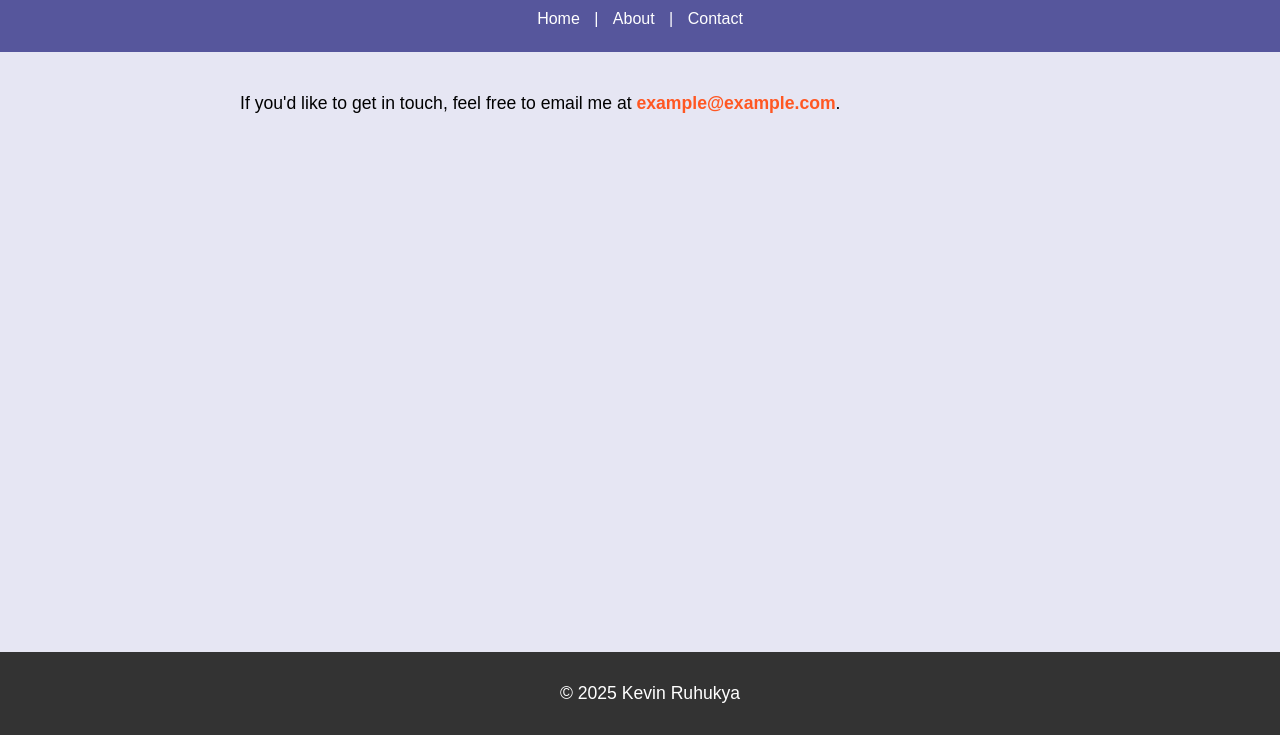
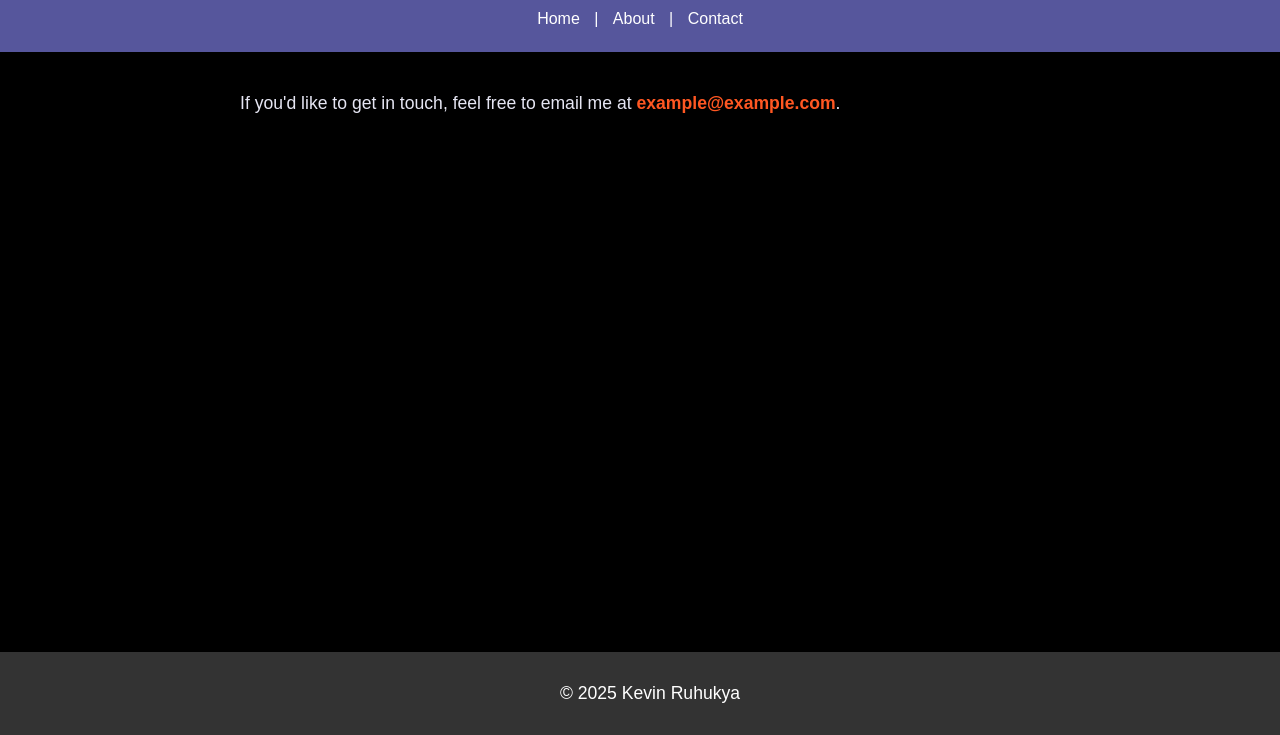
Before and after one commit to abc24-004/Hello-World, a plain HTML site: page contact.html in a window 1280 px wide. Shown: the part 65-800 px from the top of the page. Drawn offline with Linux system fonts and the light colour scheme.

Commit message:
Update styles.css

```diff
--- a/styles.css
+++ b/styles.css
@@ -1,7 +1,7 @@
 body {
   font-family: Arial, sans-serif;
-  color: black;
-  background-color: #E6E6F3;
+  color: #E6E6F3;
+  background-color: black;
   margin: 0;
   padding: 0;
   line-height: 1.6;
@@ -20,7 +20,7 @@ header h1 {
 
 
 nav a {
-  color: white !important;
+  color: white;
   text-decoration: none;
   margin: 0 10px;
 }
```
